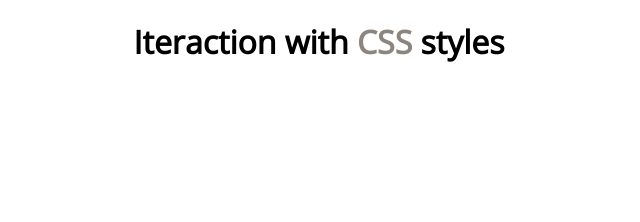
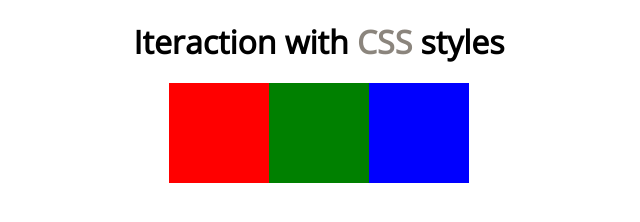
Before and after one commit to dessarion/learning-front-end, a plain HTML site: page ptoject_one/index_portfolio_firstproject.html in a window 1280 px wide. Shown: the whole page, without its empty margins (321-961 px from the left). Drawn offline with nearby package versions, Linux system fonts and the light colour scheme; a web font is replaced by a local one.

Commit message:
addet iteration accros all files CSS JS HTML

```diff
--- a/ptoject_one/index_portfolio_firstproject.html
+++ b/ptoject_one/index_portfolio_firstproject.html
@@ -1,17 +1,33 @@
 <!DOCTYPE html>
 <html lang="en">
+
 <head>
     <meta charset="UTF-8">
     <meta name="viewport" content="width=device-width, initial-scale=1.0">
-    <link href="https://fonts.googleapis.com/css2?family=Big+Shoulders+Text&family=Open+Sans&display=swap" rel="stylesheet">
+    <link href="https://fonts.googleapis.com/css2?family=Big+Shoulders+Text&family=Open+Sans&display=swap"
+        rel="stylesheet">
     <link rel="stylesheet" href="styles/main_css.css">
     <title>Main title</title>
 </head>
+
 <body>
     <div id="header_container">
         <h1>Iteraction with <span id="header_span">CSS</span> styles</h1>
     </div>
+    <div id="elements_container">
+        <div id="element1">
+
+        </div>
+        <div id="element2">
+
+        </div>
+        <div id="element3">
+
+        </div>
+    </div>
+
 
     <script src="js/main_js.js"></script>
 </body>
+
 </html>
--- a/ptoject_one/js/main_js.js
+++ b/ptoject_one/js/main_js.js
@@ -0,0 +1,30 @@
+//window.addEventListener ( 'elements_container' , function() {
+class Elments {
+    constructor (selector) {
+        this.$element = document.getElementById(selector)
+    }
+};
+class Styles extends Elments {
+    constructor (styles) {
+        super(styles.selector)
+        this.$element.style.width = this.$element.style.height = styles.size + 'px'
+        this.$element.style.background = styles.color
+    };
+}
+const ELEMENT_ONE = new Styles({
+    selector: 'element1',
+    size: 100,
+    color: 'red'
+}) ;
+const ELEMENT_TWO = new Styles({
+    selector: 'element2',
+    size: 100,
+    color: 'green'
+}) ;
+const ELEMENT_THREE = new Styles({
+    selector: 'element3',
+    size: 100,
+    color: 'blue'
+}) ;
+
+//})
--- a/ptoject_one/styles/main_css.css
+++ b/ptoject_one/styles/main_css.css
@@ -15,3 +15,14 @@ h1 {
 #header_span {
     color: rgb(139, 133, 125);
 }
+#elements_container {
+    display: flex;
+    justify-content: center;
+}
+/* #elemen1 {
+    display: block;
+} #element2 {
+    display: block;
+} #element3 {
+    display: block;
+} */
```
